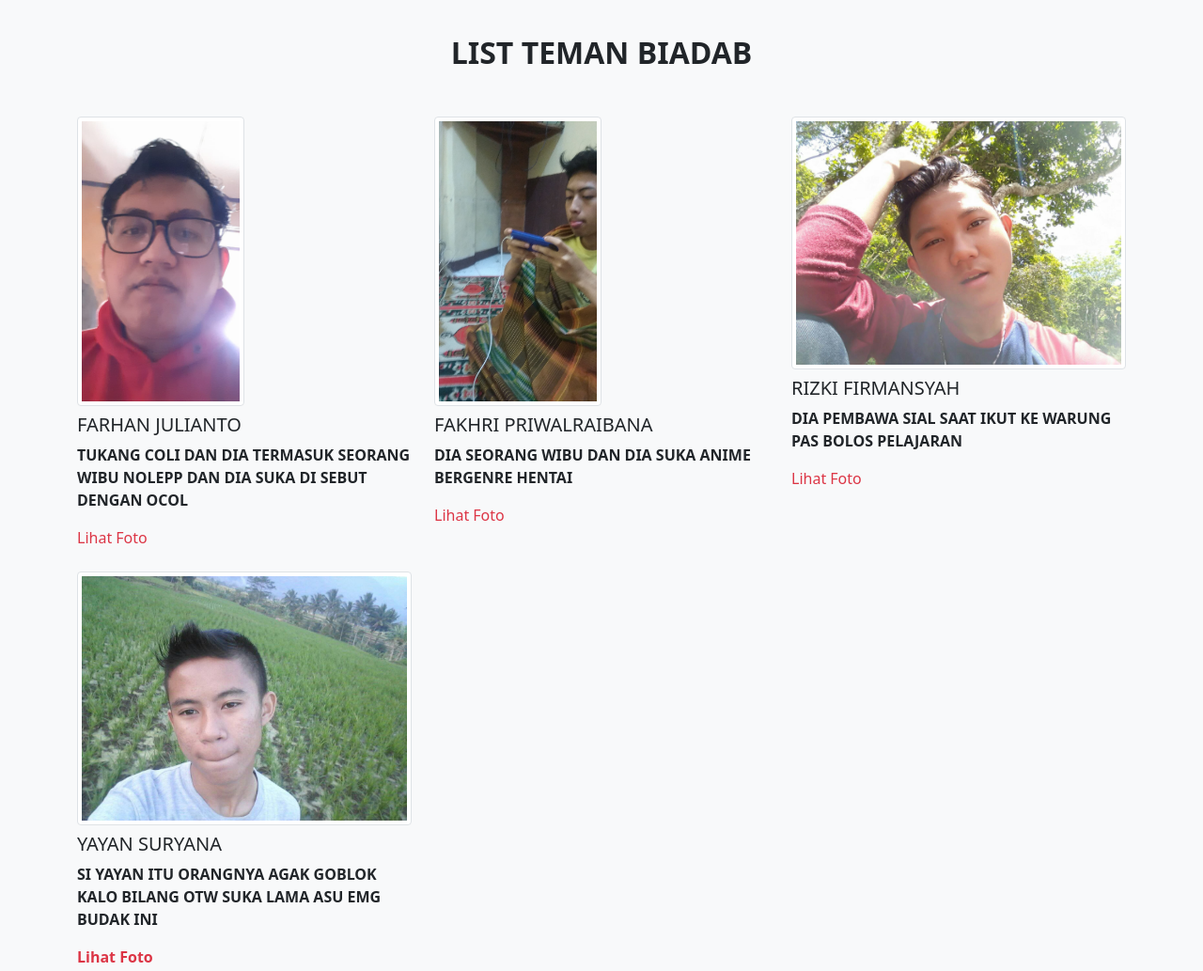
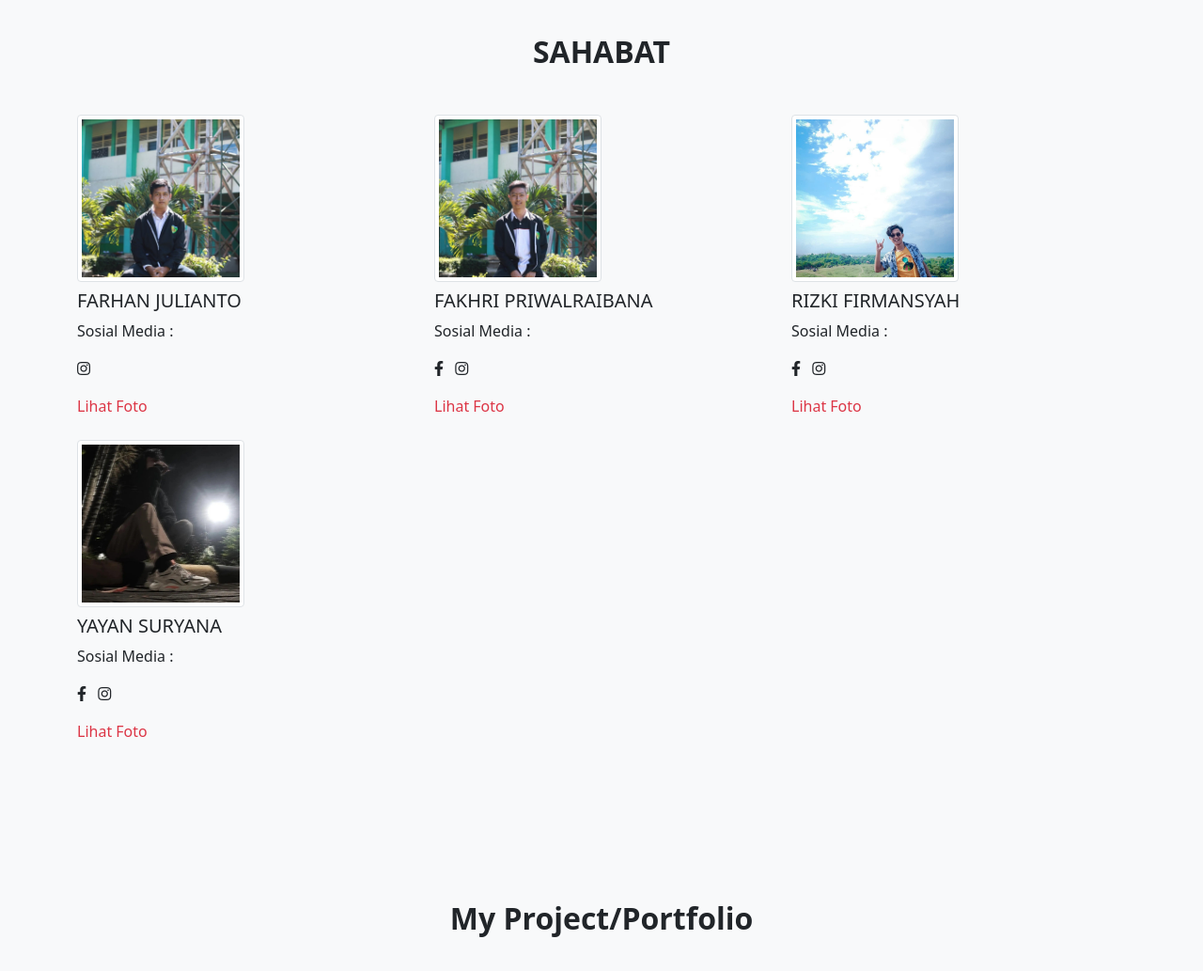
Before and after one commit to pasukanbocil/pasukanbocil.github.io, a plain HTML site: page index.html in a window 1280 px wide. Shown: the part 1500-2533 px from the top of the page at 94% size. Drawn offline with Linux system fonts and the light colour scheme.

Commit message:
Add files via upload

```diff
--- a/index.html
+++ b/index.html
@@ -21,9 +21,10 @@
         <ul class="dropdown-menu dropdown-menu-end" aria-labelledby="dropdownMenuButton1">
           <li><a class="dropdown-item" href="#home">Home</a></li>
           <li><a class="dropdown-item" href="#about">About</a></li>
-          <li><a class="dropdown-item" href="#teman">Teman</a></li>
+          <li><a class="dropdown-item" href="#sahabat">Sahabat</a></li>
           <li><a class="dropdown-item" href="#portfolio">Portfolio</a></li>
           <li><a class="dropdown-item" href="#contact">Contact</a></li>
+          <li><a class="dropdown-item" href="#cewek">Wanita Yang Saya Cintai</a></li>
         </ul>
       </div>
     </div>
@@ -37,7 +38,7 @@
         <div class="row min-vh-100 align-items-center align-content-center">
             <div class="col-md-6 mt-5 mt-md-0">
                 <div class="home-img text-center">
-                    <img src="img/diki.png" class="rounded-circle mw-100" alt="diki.png">
+                    <img src="img/dickysph16.png" class="rounded-circle mw-100" alt="diki.png">
                 </div>
             </div>
             <div class="col-md-6 mt-5 mt-md-0 order-md-first">
@@ -67,7 +68,7 @@
         <div class="row">
             <div class="col-md-6">
                 <div class="about-text">
-                    <h3 class="fs-4 mb-3">Saya Lahir Di Kota Garut Tepat Pada Tanggal 16 April 2000,Pendidikan Saya Tk,Sd,Smp Dan SMKN 4 Garut Saya Memilih Jurusan Multimedia di SMKN 4 Garut,saat sekolah saya sangat menyukai dan mencitai seorang wanita sampai sekarang</h3>
+                    <h3 class="fs-4 mb-3">Saya Lahir Di Kota Garut Tepat Pada Tanggal 16 April 2000,Pendidikan Saya Tk,Sd,Smp ,Smk. Dan Saya Sekolah Di SMKN 4 Garut Saya Memilih Jurusan Multimedia Dan Saya Lulusan SMK Tahun 2019</h3>
                     <p class="text-muted">Skill Saya Pada Saat Smk Saya bisa membuat Animasi 2 dimensi dan Design Grafis dan pada saat Ujikom Saya membuat game di construct,untuk di pemograman saya masih tahap belajar mengenai CSS,PHP.Untuk Project Php Saya telah membuat 3 aplikasi</p>
                 </div>
                 <div class="row">
@@ -123,46 +124,54 @@
 </section>
 <!-- about akhir -->
 <!-- list teman kontol -->
-<section class="portfolio py-5" id="teman">
+<section class="portfolio py-5" id="sahabat">
     <div class="container-lg py-4">
         <div class="row justify-content-center">
             <div class="col-lg-8">
                 <div class="section-title text-center">
-                    <h2 class="fw-bold mb-5">LIST TEMAN BIADAB</h2>
+                    <h2 class="fw-bold mb-5">SAHABAT</h2>
                 </div>
             </div>
         </div>
         <div class="row">
             <div class="col-md-6 col-lg-4">
                 <div class="teman-item">
-                    <img src="img/portofolio/ocol.jpg" class="w-50 img-thumbnail" alt="portofolio item">
+                    <img src="img/portofolio/farhan.jpg" class="w-50 img-thumbnail" alt="portofolio item">
                     <h3 class="text-capitalize fs-5 my-2">FARHAN JULIANTO</h3>
-                    <p><b>TUKANG COLI DAN DIA TERMASUK SEORANG WIBU NOLEPP DAN DIA SUKA DI SEBUT DENGAN OCOL</p></b>
-                    <p class="mb-4"> <a href="img/portofolio/ocol.jpg"  target="blank" class="text-danger text-decoration-none">Lihat Foto</a></p>
+                    <p> Sosial Media :</p>
+                    <p><b>
+                        <a href="https://www.instagram.com/farhanjul01/" target="blank" class="text-dark me-2"><i class="fab fa-instagram"></i></a> </p></b>
+                    <p class="mb-4"> <a href="img/portofolio/farhan.jpg"  target="blank" class="text-danger text-decoration-none">Lihat Foto</a></p>
                 </div>
             </div>
             <div class="col-md-6 col-lg-4">
                 <div class="teman-item">
-                    <img src="img/portofolio/ifak.jpeg" class="w-50 img-thumbnail" alt="portofolio item">
+                    <img src="img/portofolio/fakhri.jpg" class="w-50 img-thumbnail" alt="portofolio item">
                     <h3 class="text-capitalize fs-5 my-2">FAKHRI PRIWALRAIBANA</h3>
-                    <p><b>DIA SEORANG WIBU DAN DIA SUKA ANIME BERGENRE HENTAI</b></p>
-                    <p class="mb-4"> <a href="img/portofolio/ifak.jpeg"  target="blank" class="text-danger text-decoration-none">Lihat Foto</a></p>
+                    <p> Sosial Media :</p>
+                    <p><b><a href="https://www.facebook.com/fakhri.p.796" target="blank" class="text-dark me-2"><i class="fab fa-facebook-f"></i></a>
+                        <a href="https://www.instagram.com/fahri.priwalraibana/" target="blank" class="text-dark me-2"><i class="fab fa-instagram"></i></a> </p></b>
+                    <p class="mb-4"> <a href="img/portofolio/fakhri.jpg"  target="blank" class="text-danger text-decoration-none">Lihat Foto</a></p>
                 </div>
             </div>
             <div class="col-md-6 col-lg-4">
                 <div class="teman-item">
-                    <img src="img/portofolio/mbing.jpg" class="w-100 img-thumbnail" alt="portofolio item">
+                    <img src="img/portofolio/rizky.jpg" class="w-50 img-thumbnail" alt="portofolio item">
                     <h3 class="text-capitalize fs-5 my-2">RIZKI FIRMANSYAH</h3>
-                    <p><b>DIA PEMBAWA SIAL SAAT IKUT KE WARUNG PAS BOLOS PELAJARAN</b></p>
-                    <p class="mb-4"> <a href="img/portofolio/mbing.jpg"  target="blank" class="text-danger text-decoration-none">Lihat Foto</a></p>
+                    <p> Sosial Media :</p>
+                    <p><b><a href="https://www.facebook.com/rizki.firmansyah.104" target="blank" class="text-dark me-2"><i class="fab fa-facebook-f"></i></a>
+                        <a href="https://www.instagram.com/rizkyfrsh/" target="blank" class="text-dark me-2"><i class="fab fa-instagram"></i></a> </p></b>
+                    <p class="mb-4"> <a href="img/portofolio/rizky.jpg"  target="blank" class="text-danger text-decoration-none">Lihat Foto</a></p>
                 </div>
             </div>
             <div class="col-md-6 col-lg-4">
                 <div class="teman-item">
-                    <img src="img/portofolio/yayan.jpg" class="w-100 img-thumbnail" alt="portofolio item">
+                    <img src="img/portofolio/yayansry.jpg" class="w-50 img-thumbnail" alt="portofolio item">
                     <h3 class="text-capitalize fs-5 my-2">YAYAN SURYANA</h3>
-                    <p><b>SI YAYAN ITU ORANGNYA AGAK GOBLOK KALO BILANG OTW SUKA LAMA ASU EMG BUDAK INI</b</p>
-                    <p class="mb-4"> <a href="img/portofolio/yayan.jpg"  target="blank" class="text-danger text-decoration-none">Lihat Foto</a></p>
+                    <p> Sosial Media :</p>
+                    <p><b><a href="https://www.facebook.com/yayan.suryana.18294" target="blank" class="text-dark me-2"><i class="fab fa-facebook-f"></i></a>
+                        <a href="https://www.instagram.com/_yayansry11/" target="blank" class="text-dark me-2"><i class="fab fa-instagram"></i></a> </p></b>
+                    <p class="mb-4"> <a href="img/portofolio/yayansry.jpg  target="blank" class="text-danger text-decoration-none">Lihat Foto</a></p>
                 </div>
             </div>
         </div>
@@ -224,7 +233,7 @@
                     </div>
                     <div class="text ms-3">
                         <h3 class="fs-5">Email</h3>
-                        <p class="text-muted">dickysatria**@gmail.com</p>
+                        <p class="text-muted">dicky*******@gmail.com</p>
                     </div>
                 </div>
                 <div class="contact-item d-flex mb-3">
```
Also changed, not shown: img/portofolio/fakhri.jpg (added), img/portofolio/farhan.jpg (added), img/portofolio/rizky.jpg (added), img/portofolio/yayansry.jpg (added).
